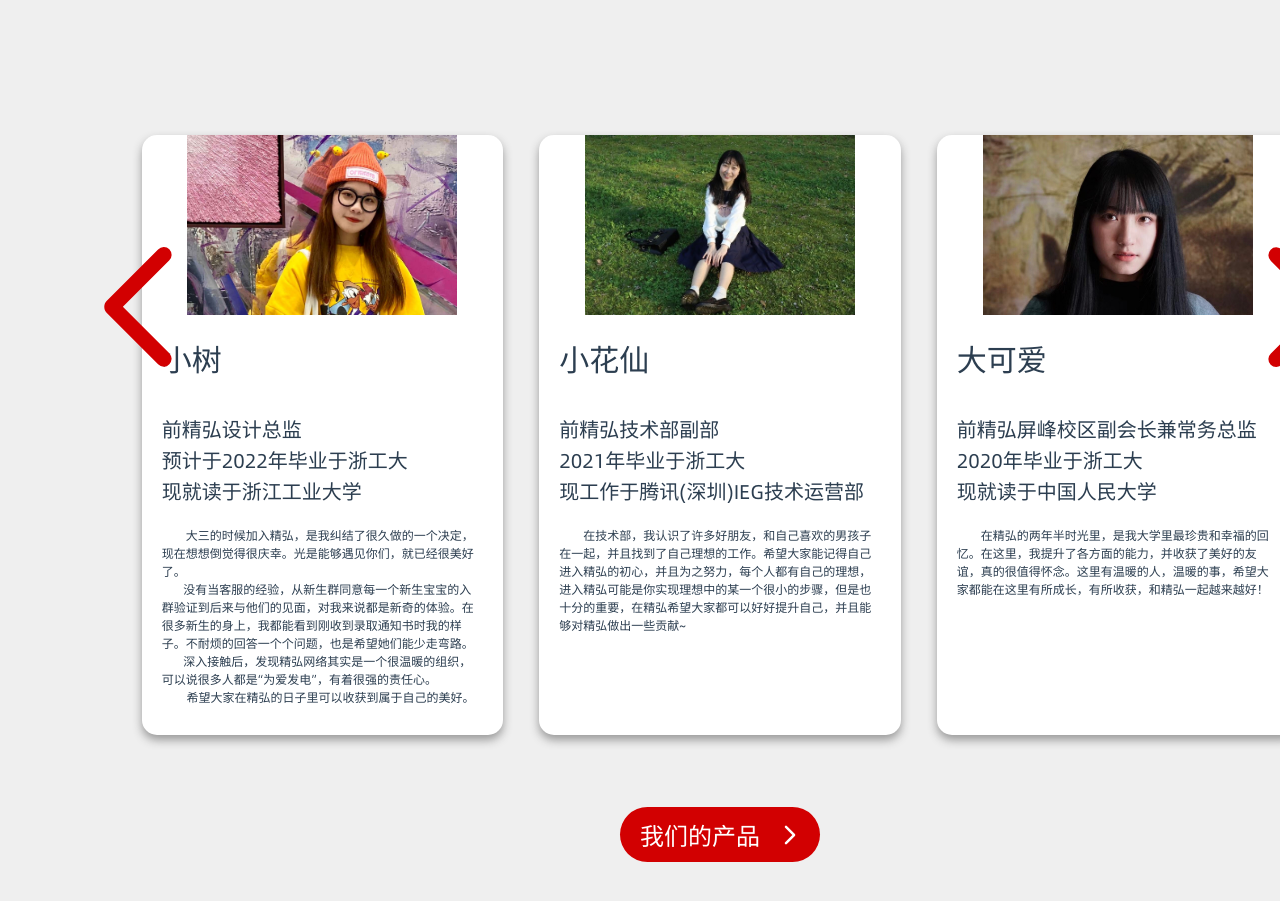
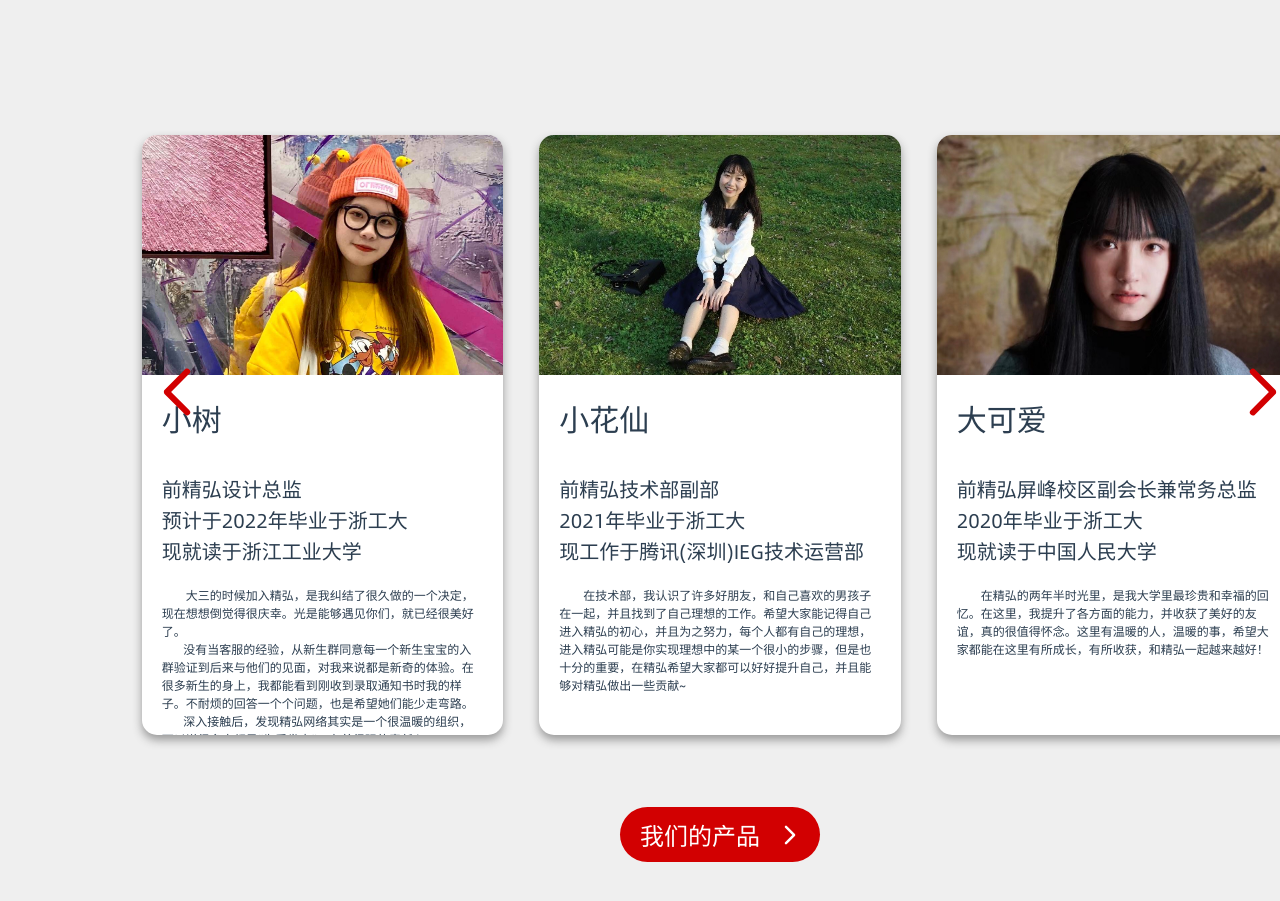
Before and after one commit to zjutjh/JingHong-Home-Vue, a Vue app in the folder join-us-vue/: page /story in a window 1280 px wide. Shown: the part 4640-5541 px from the top of the page. Built offline with nearby package versions, Linux system fonts and the light colour scheme; a web font is replaced by a local one.

Commit message:
轮播图支持触摸切换

```diff
--- a/join-us-vue/src/components/CarouselCards.vue
+++ b/join-us-vue/src/components/CarouselCards.vue
@@ -11,6 +11,8 @@ interface Props {
 }
 const props = defineProps<Props>();
 const carouselClass = reactive(['left', 'center', 'right']);
+var touchStartPosition = 0;
+var touchEndPosition = 0;
 function after() {
   let first = carouselClass.shift() as string;
   carouselClass.push(first);
@@ -20,10 +22,17 @@ function before() {
   carouselClass.unshift(last);
 }
 function touchStart(e: TouchEvent) {
-
+  touchStartPosition = e.touches[0].clientX;
 }
 function touchMove(e: TouchEvent) {
-
+  touchEndPosition = e.touches[0].clientX;
+}
+function touchEnd(e: TouchEvent) {
+  if (touchEndPosition - touchStartPosition > 0) {
+    before();
+  } else {
+    after();
+  }
 }
 onMounted(() => {
   for (var i = 0; i < props.card.length - 3; i++) {
@@ -31,8 +40,7 @@ onMounted(() => {
   }
 })
 </script>
-<style scoped>
-* {
+<style scoped>* {
   border-radius: 15px;
 }
 
@@ -41,11 +49,15 @@ onMounted(() => {
   width: 90%;
   margin: auto;
 }
+
 .carousel {
   height: 600px;
+  /* display: flex; */
+  /* width: 100%; */
 }
+
 .carousel.mini {
-  height: 800px;
+  height: 900px;
 }
 
 .carousel .whole {
@@ -55,6 +67,7 @@ onMounted(() => {
   overflow: visible;
   margin: 2rem auto 0;
 }
+
 ul {
   position: relative;
   margin: auto;
@@ -65,34 +78,39 @@ ul {
   margin: auto;
   list-style: none;
 }
+
 ul.mini,
 ul.middle {
-  width: 70%;
+  width: 80%;
   height: 100%;
   overflow: visible;
   margin: auto;
   list-style: none;
 }
+
 ul li {
   position: absolute;
   width: 100%;
   height: 100%;
 }
+
 .carousel .img {
   width: 100%;
-  height: 30%;
-  max-height: 200px;
+  height: 40%;
+  max-height: 300px;
   border-radius: 0;
-  background-size: contain;
+  background-size: cover;
   margin: auto;
   background-repeat: no-repeat;
   background-position: center;
 }
+
 .left {
   left: -110%;
   z-index: 0;
   transition: all 0.5s ease;
 }
+
 .center {
   z-index: 1;
   left: 0;
@@ -100,6 +118,7 @@ ul li {
   bottom: 10%;
   transition: all 0.5s ease;
 }
+
 .right {
   left: 110%;
   z-index: 0;
@@ -107,11 +126,22 @@ ul li {
 }
 
 .left.mini,
+.left.middle {
+  z-index: 1;
+  left: 0;
+  top: 0;
+  bottom: 10%;
+  transition: none;
+}
+
 .right.mini,
-.left.middle,
-.right.middle {
+.right.middle,
+.center.mini,
+.center.middle {
   display: none;
+  transition: none;
 }
+
 .after {
   left: 0;
   top: 0;
@@ -119,12 +149,12 @@ ul li {
   transform: scale(0);
   z-index: -1;
 }
+
 .left-btn {
-  width: 10vw;
-  height: 10vw;
+  width: 50px;
+  height: 50px;
   position: absolute;
-  top: 0;
-  bottom: 0;
+  top: 60%;
   right: 90%;
   margin: auto;
   margin: auto;
@@ -132,12 +162,12 @@ ul li {
   transform: rotate(180deg);
   cursor: pointer;
 }
+
 .right-btn {
-  width: 10vw;
-  height: 10vw;
+  width: 50px;
+  height: 50px;
   position: absolute;
-  top: 0;
-  bottom: 0;
+  top: 60%;
   left: 90%;
   margin: auto;
   background: center/cover no-repeat url(/photo/svg/右箭头红.svg);
@@ -152,19 +182,22 @@ ul li {
   overflow: hidden;
   box-shadow: 0 5px 10px #999999;
 }
+
 .card .introduction {
-  width: 100%;
-  /* height: 15%; */
+  width: 90%;
   text-align: left;
-  white-space: pre-line; /* 让\n有效 */
+  white-space: pre-line;
   border-radius: 0;
   margin: 20px;
   font-size: 20px;
+  overflow: auto;
 }
+
 .card .introduction::first-line {
   font-size: 30px;
   font-weight: border;
 }
+
 .card .content {
   font-size: 12px;
   text-align: left;
@@ -174,23 +207,17 @@ ul li {
   text-indent: 2em;
   word-wrap: break-word;
   word-break: break-all;
-  overflow: hidden;
-}
-</style>
+}</style>
 <template>
-  <div
-    class="carousel"
-    :class="type"
-    @touchstart="touchStart($event)"
-    @touchend="touchMove($event)"
-  >
+  <div class="carousel" :class="type" @touchstart="touchStart($event)" @touchmove="touchMove($event)"
+    @touchend="touchEnd($event)">
     <div class="whole">
       <ul type :class="type">
         <li class="card" :class="carouselClass[index], type" v-for="(item, index) in props.card">
           <div class="img" v-bind:style="{ 'background-image': 'url(' + item.img + ')' }"></div>
           <div class="introduction">{{ item.introduction }}</div>
           <div class="content">
-            <span>{{ item.content }}</span>
+            <div>{{ item.content }}</div>
           </div>
         </li>
       </ul>
--- a/join-us-vue/src/components/CarouselPicturesBig.vue
+++ b/join-us-vue/src/components/CarouselPicturesBig.vue
@@ -6,21 +6,23 @@ interface Props {
 }
 const props = defineProps<Props>();
 const carouselClass = reactive(['left', 'center', 'right']);
+var touchStartPosition = 0;
+var touchEndPosition = 0;
 var timer: number;
 
 function _resetTimer() {
   clearInterval(timer);
   timer = window.setInterval(() => {
-    before();
+    after();
   }, 3000);
 }
 
-function after() {
+function before() {
   _resetTimer();
   let first = carouselClass.shift() as string;
   carouselClass.push(first);
 }
-function before() {
+function after() {
   _resetTimer();
   let last = carouselClass.pop() as string;
   carouselClass.unshift(last);
@@ -37,10 +39,17 @@ function changePicture(e: MouseEvent) {
 }
 
 function touchStart(e: TouchEvent) {
-
+  touchStartPosition = e.touches[0].clientX;
 }
 function touchMove(e: TouchEvent) {
-
+  touchEndPosition = e.touches[0].clientX;
+}
+function touchEnd(e: TouchEvent) {
+  if (touchEndPosition - touchStartPosition > 0) {
+    before();
+  } else {
+    after();
+  }
 }
 onMounted(() => {
   for (var i = 0; i < props.imgs.length - 3; i++) {
@@ -48,15 +57,15 @@ onMounted(() => {
   }
 
   timer = window.setInterval(() => {
-    before();
+    after();
   }, 3000);
 })
 </script>
 
-<style scoped>
-* {
+<style scoped>* {
   border-radius: 15px;
 }
+
 .carousel {
   margin: 1.5rem auto;
   width: 100%;
@@ -64,6 +73,7 @@ onMounted(() => {
   border-radius: 0;
   overflow: hidden;
 }
+
 .carousel::after {
   display: block;
   content: "";
@@ -72,31 +82,37 @@ onMounted(() => {
   border-bottom: 0.2rem solid #efefef;
   padding-bottom: 2rem;
 }
+
 .carousel .whole {
   width: 60%;
   height: 35vw;
   margin: 0 auto;
 }
+
 .carousel .whole .roll-img {
   width: 100%;
   height: 100%;
   position: relative;
   transform-style: preserve-3d;
 }
+
 ul {
   margin: 0;
   list-style: none;
 }
+
 ul li {
   position: absolute;
   width: 100%;
   height: 100%;
   cursor: pointer;
 }
+
 .carousel img {
   width: 100%;
   margin: auto;
 }
+
 .left {
   left: -55vw;
   transform: scale(0.8);
@@ -104,6 +120,7 @@ ul li {
   background: rgb(0, 0, 0);
   transition: all 0.5s ease;
 }
+
 .center {
   z-index: 1;
   left: 0;
@@ -111,6 +128,7 @@ ul li {
   bottom: 10%;
   transition: all 0.5s ease;
 }
+
 .right {
   left: 55vw;
   transform: scale(0.8);
@@ -118,6 +136,7 @@ ul li {
   background: rgb(0, 0, 0);
   transition: all 0.5s ease;
 }
+
 .after {
   left: 0;
   top: 0;
@@ -125,6 +144,7 @@ ul li {
   transform: scale(0);
   z-index: -3;
 }
+
 .left div,
 .right div {
   z-index: 5;
@@ -135,19 +155,14 @@ ul li {
   left: 0;
   top: 0;
   transition: all 0.3s ease;
-}
-</style>
+}</style>
 
 <template>
-  <div class="carousel" @touchstart="touchStart($event)" @touchend="touchMove($event)">
+  <div class="carousel" @touchstart="touchStart($event)" @touchmove="touchMove($event)" @touchend="touchEnd($event)">
     <div class="whole">
       <div class="roll-img">
         <ul type>
-          <li
-            @click="changePicture($event)"
-            v-for="(item, index) in props.imgs"
-            :class="carouselClass[index]"
-          >
+          <li @click="changePicture($event)" v-for="(item, index) in props.imgs" :class="carouselClass[index]">
             <img :src="item" />
             <div></div>
           </li>
```
